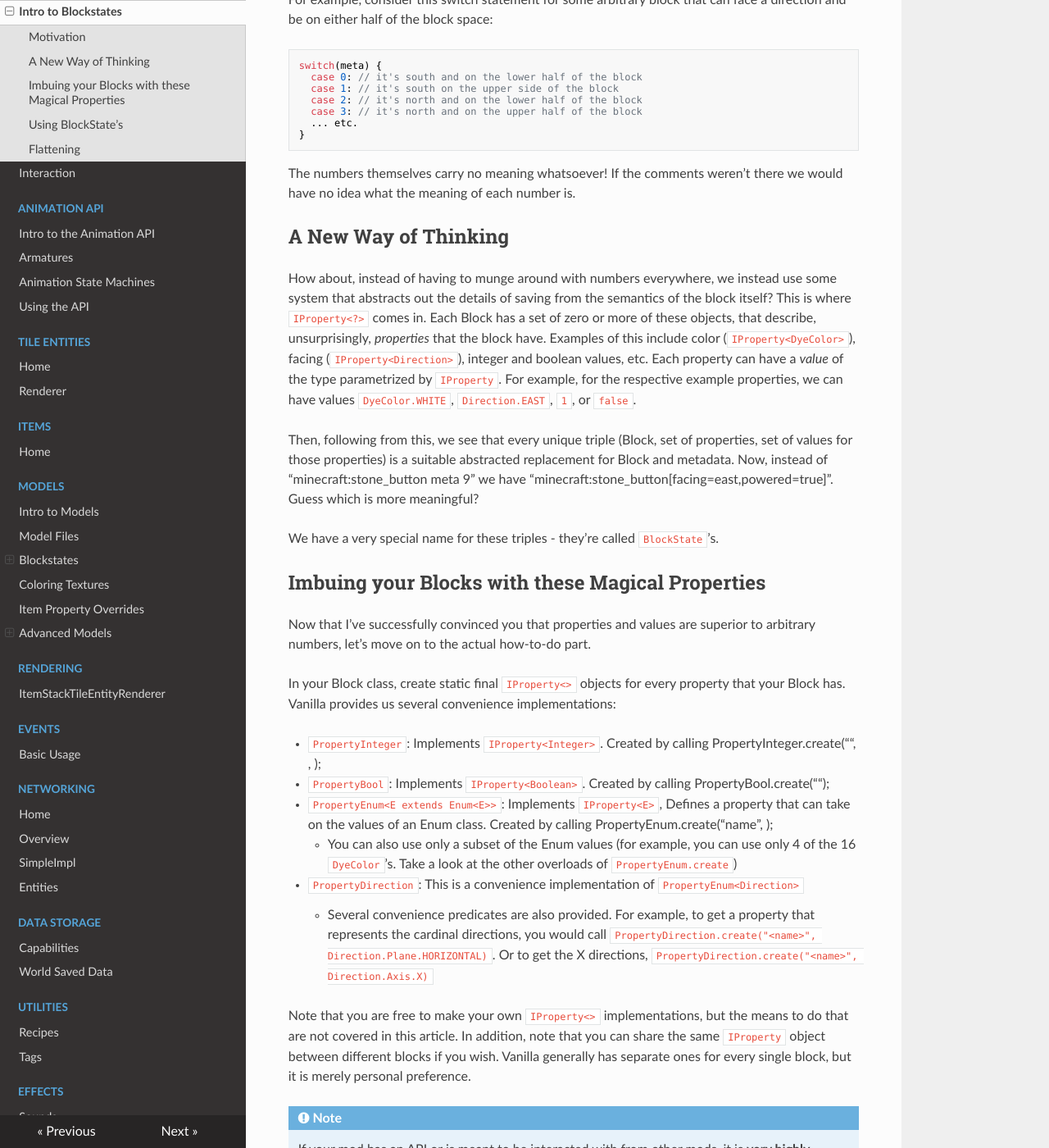
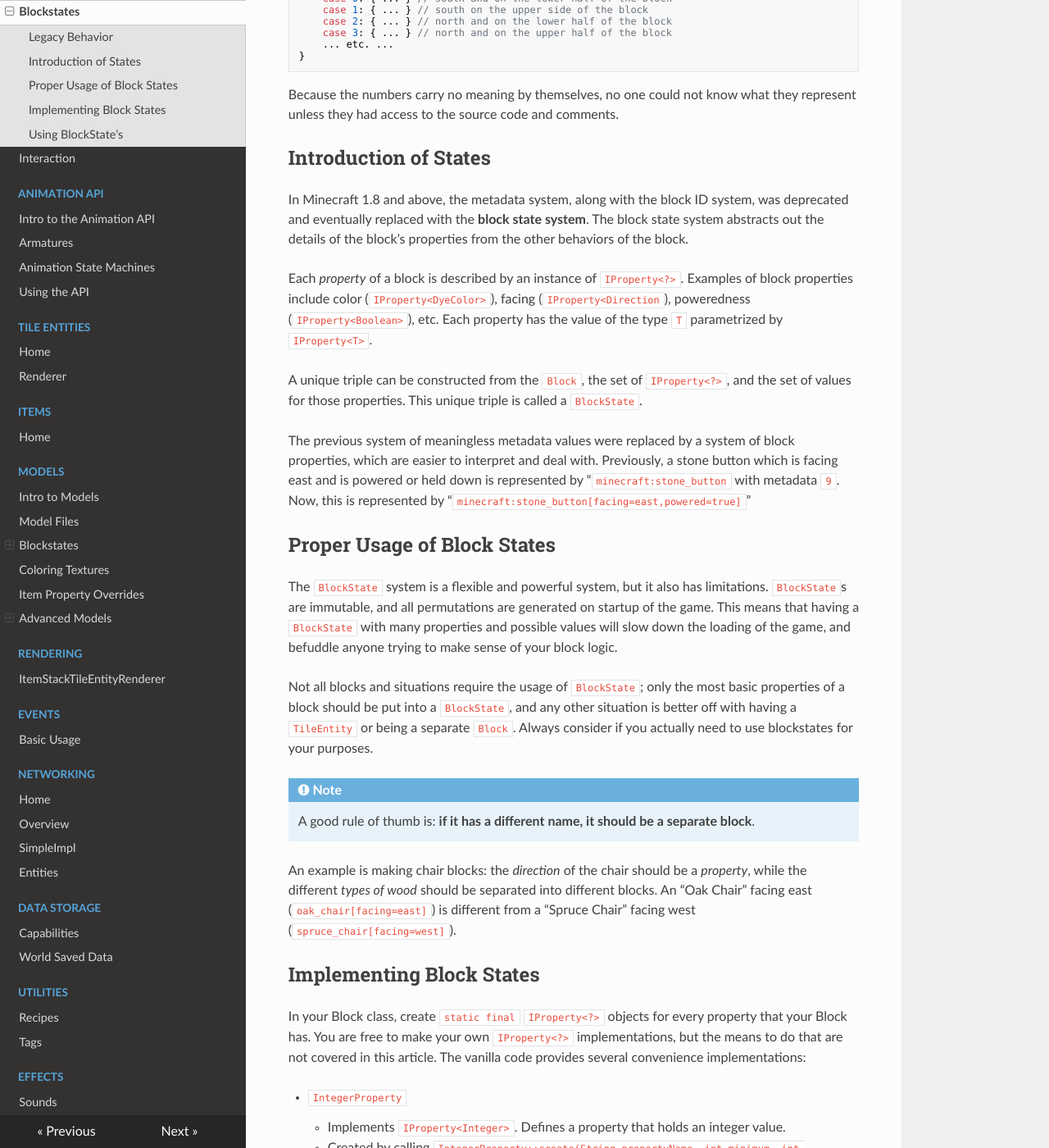
Before and after one commit to MinecraftForge/Documentation, an MkDocs documentation site: the page built from docs/blocks/states.md, in a window 1280 px wide and 1400 px high, scrolled down 468 px. Shown: the whole window at 82% size. Built offline with MkDocs 1.6.1, drawn with Linux system fonts in a browser that asks for light colours; nearby versions of some CDN libraries; some of the changed text lies outside the part shown.

Commit message:
Rewrite the docs for Block States

````diff
--- a/docs/blocks/states.md
+++ b/docs/blocks/states.md
@@ -1,82 +1,98 @@
 Block States
 ============
 
-Please read **all** of this guide before starting to code. Your understanding will be more comprehensive and correct than if you just picked parts out.
-This guide is designed for an entry level introduction to Block States. You might notice some simplifying assumptions I've made below. They are intentional and are meant to avoid overloading beginners with information they may not immediately need.
+Legacy Behavior
+---------------------------------------
 
-Motivation
-----------
+In Minecraft 1.7 and previous versions, blocks which need to store placement or state data that did not have TileEntities used **metadata**. Metadata was an extra number stored with the block, allowing different rotations, facings, or even completely separate behaviors within a block.
 
-In Minecraft 1.8 and above, direct manipulation of blocks and metadata values have been abstracted away into what is known as blockstates.
-The premise of the system is to remove the usage and manipulation of raw metadata numbers, which are nondescript and carry no meaning.
-
-For example, consider this switch statement for some arbitrary block that can face a direction and be on either half of the block space:
+However, the metadata system was confusing and limited, since it was stored as only a number alongside the block ID, and had no meaning except what was commented in the code. For example, to implement a block that can face a direction and be on either the upper or lower half of a block space (such as a stair):
 
 ```Java
-switch(meta) {
-  case 0: // it's south and on the lower half of the block
-  case 1: // it's south on the upper side of the block
-  case 2: // it's north and on the lower half of the block
-  case 3: // it's north and on the upper half of the block
-  ... etc.
+switch (meta) {
+    case 0: { ... } // south and on the lower half of the block
+    case 1: { ... } // south on the upper side of the block
+    case 2: { ... } // north and on the lower half of the block
+    case 3: { ... } // north and on the upper half of the block
+    ... etc. ...
 }
 ```
 
-The numbers themselves carry no meaning whatsoever! If the comments weren't there we would have no idea what the meaning of each number is.
+Because the numbers carry no meaning by themselves, no one could not know what they represent unless they had access to the source code and comments.
 
-A New Way of Thinking
----------------------
+Introduction of States
+---------------------------------------
 
-How about, instead of having to munge around with numbers everywhere, we instead use some system that abstracts out the details of saving from the semantics of the block itself?
-This is where `IProperty<?>` comes in. Each Block has a set of zero or more of these objects, that describe, unsurprisingly, *properties* that the block have. Examples of this include color (`IProperty<DyeColor>`), facing (`IProperty<Direction>`), integer and boolean values, etc. Each property can have a *value* of the type parametrized by `IProperty`. For example, for the respective example properties, we can have values `DyeColor.WHITE`, `Direction.EAST`, `1`, or `false`.
+In Minecraft 1.8 and above, the metadata system, along with the block ID system, was deprecated and eventually replaced with the **block state system**. The block state system abstracts out the details of the block's properties from the other behaviors of the block.
 
-Then, following from this, we see that every unique triple (Block, set of properties, set of values for those properties) is a suitable abstracted replacement for Block and metadata. Now, instead of "minecraft:stone_button meta 9" we have "minecraft:stone_button[facing=east,powered=true]". Guess which is more meaningful?
+Each *property* of a block is described by an instance of `IProperty<?>`. Examples of block properties include color (`IProperty<DyeColor>`), facing (`IProperty<Direction`), poweredness (`IProperty<Boolean>`), etc. Each property has the value of the type `T` parametrized by `IProperty<T>`.
 
-We have a very special name for these triples - they're called `BlockState`'s.
+A unique triple can be constructed from the `Block`, the set of `IProperty<?>`, and the set of values for those properties. This unique triple is called a `BlockState`.
 
-Imbuing your Blocks with these Magical Properties
--------------------------------------------------
+The previous system of meaningless metadata values were replaced by a system of block properties, which are easier to interpret and deal with. Previously, a stone button which is facing east and is powered or held down is represented by "`minecraft:stone_button` with metadata `9`. Now, this is represented by "`minecraft:stone_button[facing=east,powered=true]`"
 
-Now that I've successfully convinced you that properties and values are superior to arbitrary numbers, let's move on to the actual how-to-do part.
+Proper Usage of Block States
+---------------------------------------
 
-In your Block class, create static final `IProperty<>` objects for every property that your Block has. Vanilla provides us several convenience implementations:
+The `BlockState` system is a flexible and powerful system, but it also has limitations. `BlockState`s are immutable, and all permutations are generated on startup of the game. This means that having a `BlockState` with many properties and possible values will slow down the loading of the game, and befuddle anyone trying to make sense of your block logic.
 
-  * `PropertyInteger`: Implements `IProperty<Integer>`. Created by calling PropertyInteger.create("<name>", <min>, <max>);
-  * `PropertyBool`: Implements `IProperty<Boolean>`. Created by calling PropertyBool.create("<name>");
-  * `PropertyEnum<E extends Enum<E>>`: Implements `IProperty<E>`, Defines a property that can take on the values of an Enum class. Created by calling PropertyEnum.create("name", <enum_class>);
-    * You can also use only a subset of the Enum values (for example, you can use only 4 of the 16 `DyeColor`'s. Take a look at the other overloads of `PropertyEnum.create`)
-  * `PropertyDirection`: This is a convenience implementation of `PropertyEnum<Direction>`
-    * Several convenience predicates are also provided. For example, to get a property that represents the cardinal directions, you would call `PropertyDirection.create("<name>", Direction.Plane.HORIZONTAL)`. Or to get the X directions, `PropertyDirection.create("<name>", Direction.Axis.X)`
-
-Note that you are free to make your own `IProperty<>` implementations, but the means to do that are not covered in this article.
-In addition, note that you can share the same `IProperty` object between different blocks if you wish. Vanilla generally has separate ones for every single block, but it is merely personal preference.
+Not all blocks and situations require the usage of `BlockState`; only the most basic properties of a block should be put into a `BlockState`, and any other situation is better off with having a `TileEntity` or being a separate `Block`. Always consider if you actually need to use blockstates for your purposes.
 
 !!! Note
-    If your mod has an API or is meant to be interacted with from other mods, it is **very highly** recommended that you instead place your `IProperty`'s (and any classes used as values) in your API. That way, people can use properties and values to set your blocks in the world instead of having to suffer with arbitrary numbers like you used to.
+    A good rule of thumb is: **if it has a different name, it should be a separate block**.
 
-After you've created your `IProperty<>` objects, override `fillStateContainer` in your Block class. In that method, simply write `builder.add(...);`. Pass every `IProperty` you want the block to have.
+An example is making chair blocks: the *direction* of the chair should be a *property*, while the different *types of wood* should be separated into different blocks.
+An "Oak Chair" facing east (`oak_chair[facing=east]`) is different from a "Spruce Chair" facing west (`spruce_chair[facing=west]`).
 
-Every block will also have a "default" state that is automatically chosen for you. You can overwrite this "default" by overwriting the `getDefaultState()` method. More importantly, when your block is placed it will become this "default" state. However if you wish to customise which `BlockState` is placed when you your block is placed you can overwrite `getStateForPlacement()`. This can be used to for example set the direction of your block depending on where the player is standing when they place it.
+Implementing Block States
+---------------------------------------
 
-`BlockState`'s are immutable and pregenerated, this means calling `BlockState.with(<PROPERTY>, <NEW_VALUE>)` will simply go to the `BlockState`/`StateContainer` and request the BlockState with the set of values you want, instead of constructing a new `BlockState`.
+In your Block class, create `static final` `IProperty<?>` objects for every property that your Block has. You are free to make your own `IProperty<?>` implementations, but the means to do that are not covered in this article. The vanilla code provides several convenience implementations:
 
-It follows very easily from this that since basic `BlockState`'s are generated into a fixed set at startup, you are able and encouraged to use reference comparison (==) to check if they are equal!
+  * `IntegerProperty`
+    * Implements `IProperty<Integer>`. Defines a property that holds an integer value.
+    * Created by calling `IntegerProperty::create(String propertyName, int minimum, int maximum)`.
+  * `BooleanProperty`
+    * Implements `IProperty<Boolean>`. Defines a property that holds a `true` or `false` value.
+    * Created by calling `BooleanProperty::create(String propertyName)`.
+  * `EnumProperty<E extends Enum<E>>`
+    * Implements `IProperty<E>`. Defines a property that can take on the values of an Enum class.
+    * Created by calling `EnumProperty::create(String propertyName, Class<E> enumClass)`.
+    * It is also possible to use only a subset of the Enum values (e.g. 4 out of 16 `DyeColor`s). See the overloads of `EnumProperty::create`.
+  * `DirectionProperty`
+    * This is a convenience implementation of `EnumProperty<Direction>`
+    * Several convenience predicates are also provided. For example, to get a property that represents the cardinal directions, call `DirectionProperty.create("<name>", Direction.Plane.HORIZONTAL)`; to get the X directions, `DirectionProperty.create("<name>", Direction.Axis.X)`
 
+Different blocks may share the same `IProperty<?>` object. Vanilla generally has separate ones for every single block, but it is merely personal preference.
+
+!!! Note
+    If your mod has an API or is meant to be interacted with from other mods, it is **highly** recommended that you instead place your `IProperty<?>`'s (and any classes used as values) in your API. That way, people can use your properties to interact with your blocks.
+
+After you've created your `IProperty<>` objects, override `Block::fillStateContainer(StateContainer.Builder)` in your Block class. In that method, write `builder.add(...);`  with the parameters as every `IProperty` you wish the block to have.
+
+Every block will also have a "default" state that is automatically chosen for you. You can change this "default" state by calling the `Block::setDefaultState(BlockState)` method from your constructor. When your block is placed it will become this "default" state. An example from `DoorBlock`:
+
+```Java
+this.setDefaultState(
+    this.stateContainer.getBaseState()
+        .with(FACING, Direction.NORTH)
+        .with(OPEN, Boolean.valueOf(false))
+        .with(HINGE, DoorHingeSide.LEFT)
+        .with(POWERED, Boolean.valueOf(false))
+        .with(HALF, DoubleBlockHalf.LOWER)
+);
+```
+
+ If you wish to change what `BlockState` is used when placing your block, you can overwrite `Block::getStateForPlacement(BlockItemUseContext)`. This can be used to -- for example -- set the direction of your block depending on where the player is standing when they place it.
+
+Because `BlockState`s are immutable, and all permutations are generated on startup of the game, calling `BlockState::with(IProperty<T>, T)` will simply go to the `Block`'s `StateContainer` and request the `BlockState` with the set of values you want.
+
+Because all possible `BlockState`s are generated at startup, you are free and encouraged to use the reference equality operator (`==`) to check if two `BlockState`s are equal.
 
 Using `BlockState`'s
 ---------------------
 
-`BlockState`, as we know now, is a powerful object. You can get the value of a property by calling `get(<PROPERTY>)`, passing it the `IProperty<>` you want to test.
-If you want to get an `BlockState` with a different set of values, simply call `with(<PROPERTY>, <NEW_VALUE>)` as mentioned above. This will return another of the pregenerated `BlockState`'s with the values you requested.
+You can get the value of a property by calling `BlockState::get(IProperty<?>)`, passing it the property you want to get the value of.
+If you want to get a `BlockState` with a different set of values, simply call `BlockState::with(IProperty<T>, T)` with the property and its value.
 
-You can get and put `BlockState`'s in the world using `setBlockState()` and `getBlockState()`.
-
-
-Flattening
-----------
-As of Minecraft 1.13 metadata values have also been removed, instead of creating blocks with many blockstates to set its properties it is now preferred to simply make more blocks. Do you have a new wooden object that should have a variant for every wood type? In the past you'd have used blockstates for this, but now it is preferred to create separate blocks for each wood type.
-
-A good rule of thumb is: if it has a different name, it should be a different block/item.
-
-So consider whether or not you actually need to use blockstates or whether it's better to have separate blocks.
-Take flower pots as an example: you might think the plant in the flower pot would be stored in a blockstate, but it's not! Each plant has its own flower pot block.
+You can get and place `BlockState`'s in the world using `World::setBlockState(BlockPos, BlockState)` and `World::getBlockState(BlockState)`. If you are placing a `Block`, call `Block::getDefaultState()` to get the "default" state, and use subsequent calls to `BlockState::with(IProperty<T>, T)` as stated above to achieve the desired state.
--- a/mkdocs.yml
+++ b/mkdocs.yml
@@ -14,7 +14,7 @@ nav:
     - Internationalization and localization: 'concepts/internationalization.md'
   - Blocks:
     - Home: 'blocks/blocks.md'
-    - Intro to Blockstates: 'blocks/states.md'
+    - Blockstates: 'blocks/states.md'
     - Interaction: 'blocks/interaction.md'
   - Animation API:
     - Intro to the Animation API: 'animation/intro.md'
````
